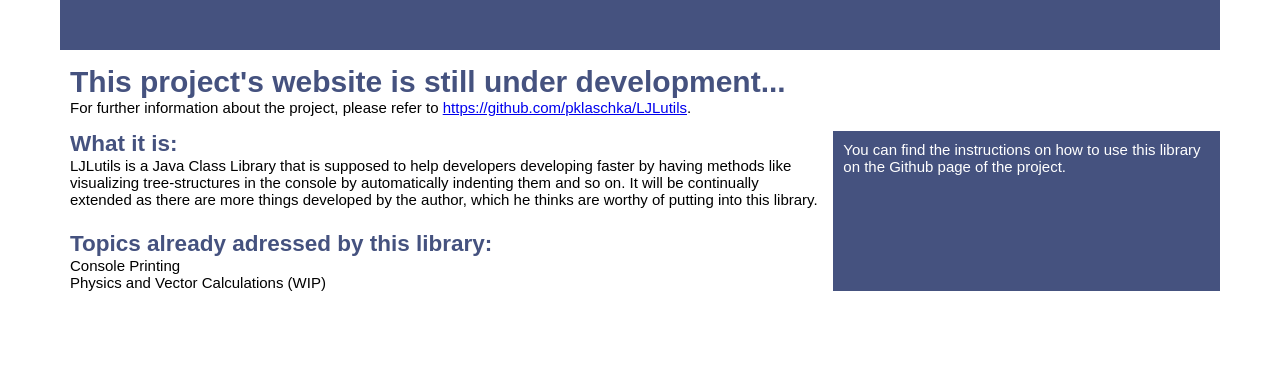
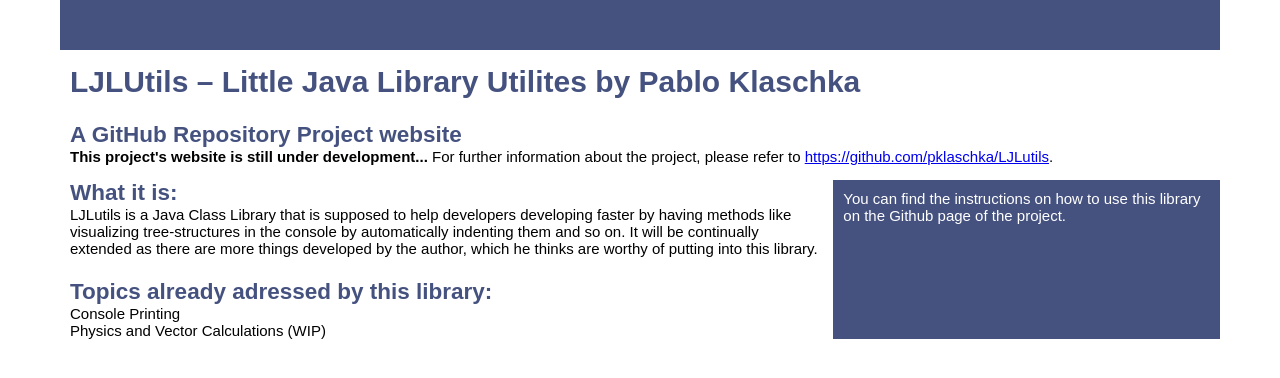
Before and after one commit to pklaschka/LJLutils, a plain HTML site: page docs/index.html in a window 1280 px wide. Drawn offline with Linux system fonts and the light colour scheme.

Commit message:
Updated Github Pages page

```diff
--- a/docs/index.html
+++ b/docs/index.html
@@ -16,8 +16,10 @@
     <main>
         <div class="Row">
             <div class="Content Column-100">
-                <h1>This project's website is still under development...</h1>
+                <h1>LJLUtils &ndash; Little Java Library Utilites by Pablo Klaschka</h1>
+                <h2>A GitHub Repository Project website</h2>
                 <p>
+                    <strong>This project's website is still under development...</strong>
                     For further information about the project, please refer to <a
                         href="https://github.com/pklaschka/LJLutils">https://github.com/pklaschka/LJLutils</a>.
                 </p>
```
